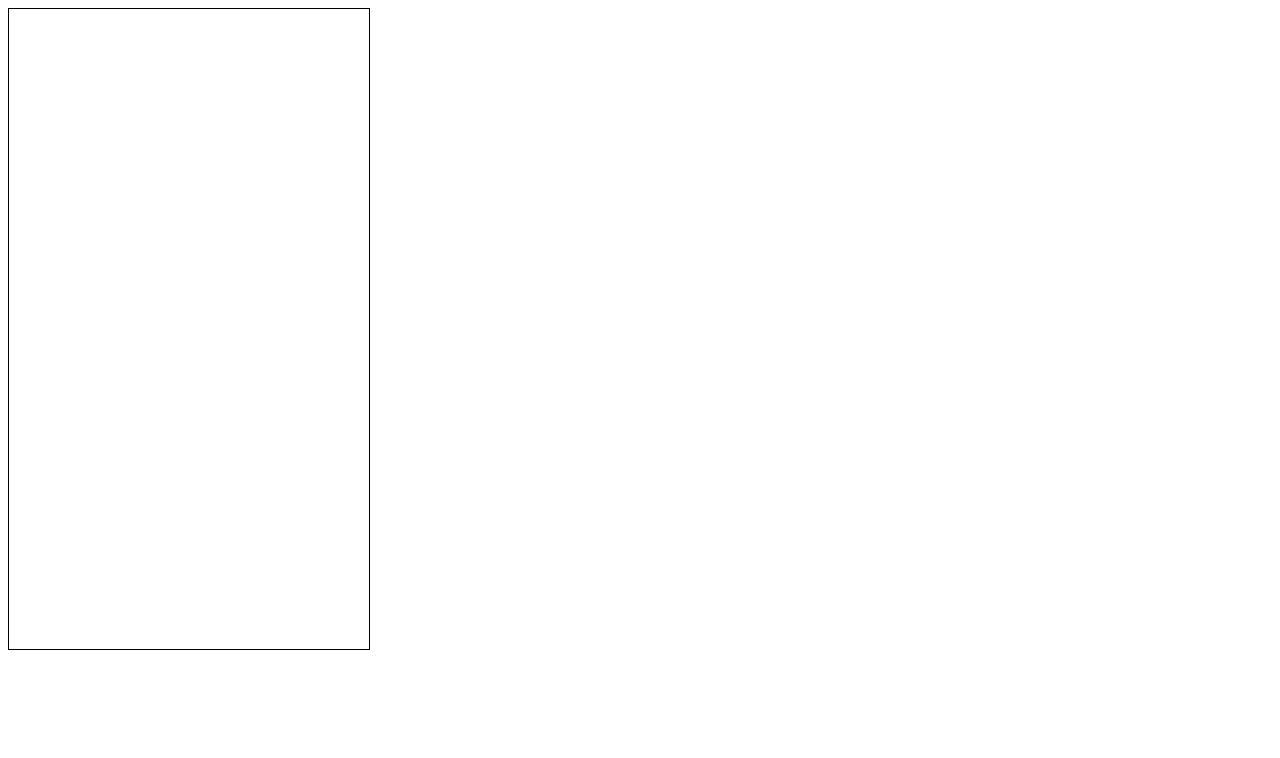
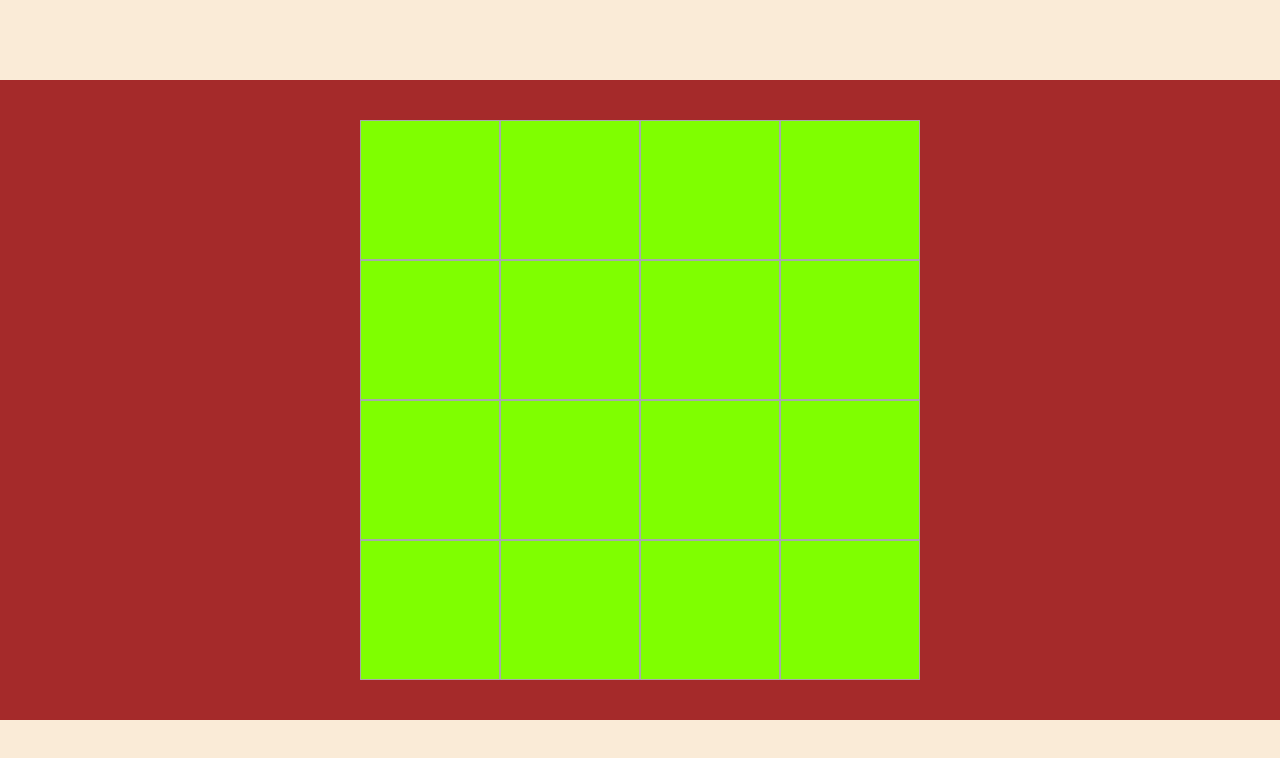
Before and after one commit to dulikmixail/Numberlink, a plain HTML site: page index.html in a window 1280 px wide. Drawn offline with Linux system fonts and the light colour scheme.

Commit message:
create table

```diff
--- a/index.html
+++ b/index.html
@@ -13,13 +13,22 @@
                 <div class="cell"></div>
                 <div class="cell"></div>
                 <div class="cell"></div>
+                <div class="cell"></div>
             </div>
             <div class="row">
                 <div class="cell"></div>
                 <div class="cell"></div>
                 <div class="cell"></div>
+                <div class="cell"></div>
             </div>
             <div class="row">
+                <div class="cell"></div>
+                <div class="cell"></div>
+                <div class="cell"></div>
+                <div class="cell"></div>
+            </div>
+            <div class="row">
+                <div class="cell"></div>
                 <div class="cell"></div>
                 <div class="cell"></div>
                 <div class="cell"></div>
--- a/style.css
+++ b/style.css
@@ -1,15 +1,51 @@
+body {
+    margin: 0;
+    padding: 0;
+}
+
 .state_game {
-    width: 360px;
-    height: 640px;
+    position: relative;
+    width: 100vw;
+    height: 100vh;
+    background-color: antiquewhite;
+
 }
 
 .table_wrapper {
-    width: 100%;
-    height: 100%;
+    position: relative;
+    height: 80vh;
+    top: 10vh;
+    background-color: brown;
+
+
 }
 
 .table {
-    width: 100%;
-    height: 100%;
-    border: 1px solid black;
+    display: flex;
+    flex-direction: column;
+    flex-wrap: nowrap;
+    position: relative;
+    margin: auto;
+    height: 70vh;
+    width: 70vh;
+    top: 5vh;
+    background-color: aqua;
 }
+.row{
+    display: flex;
+    flex-direction: row;
+    flex-wrap: nowrap;
+    flex-grow: 1;
+    background-color: blue;
+
+}
+.cell {
+    flex-grow: 1;
+    background-color: chartreuse;
+    border: 1px solid darkgray;
+
+}
+
+.cell.color-1{
+
+}
```
